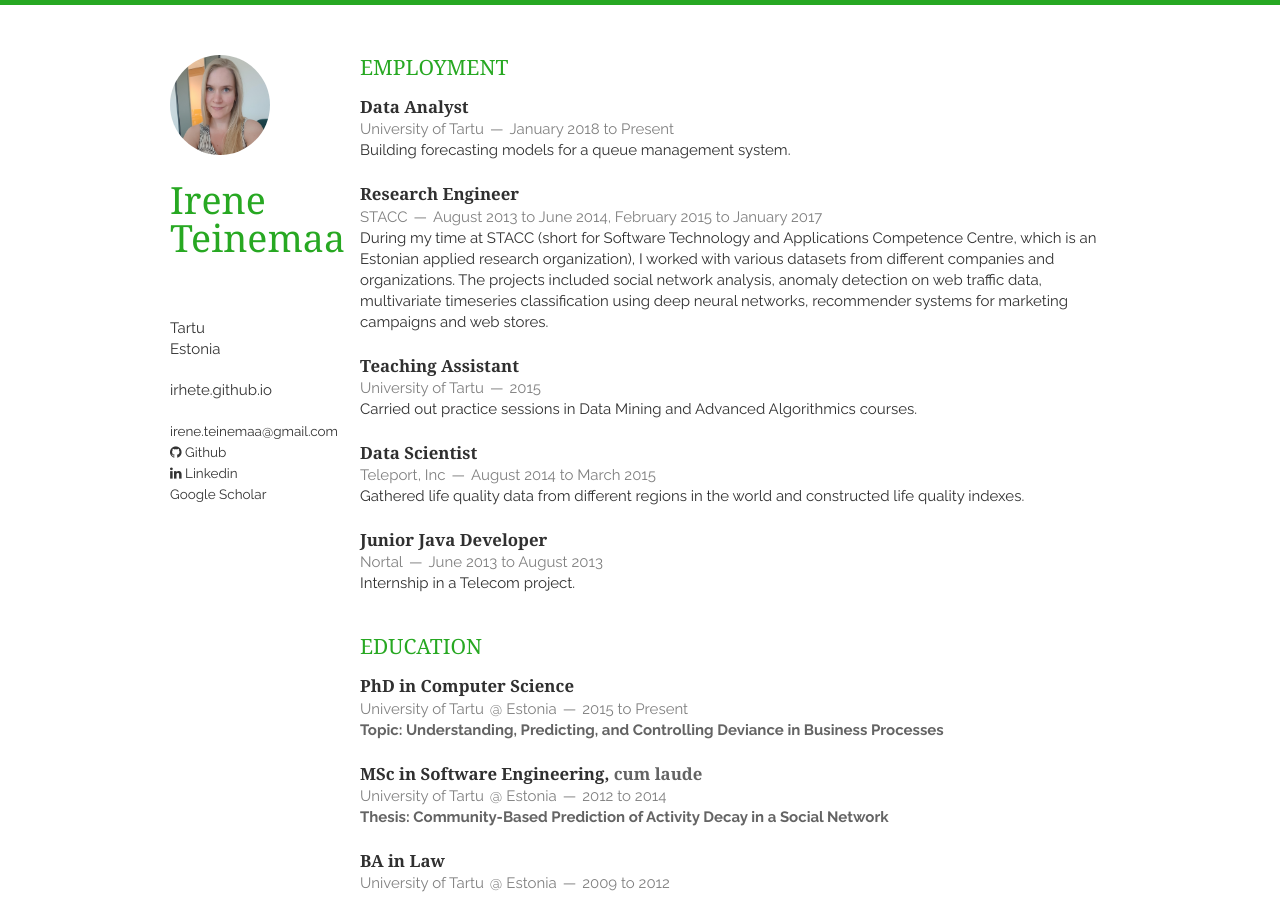
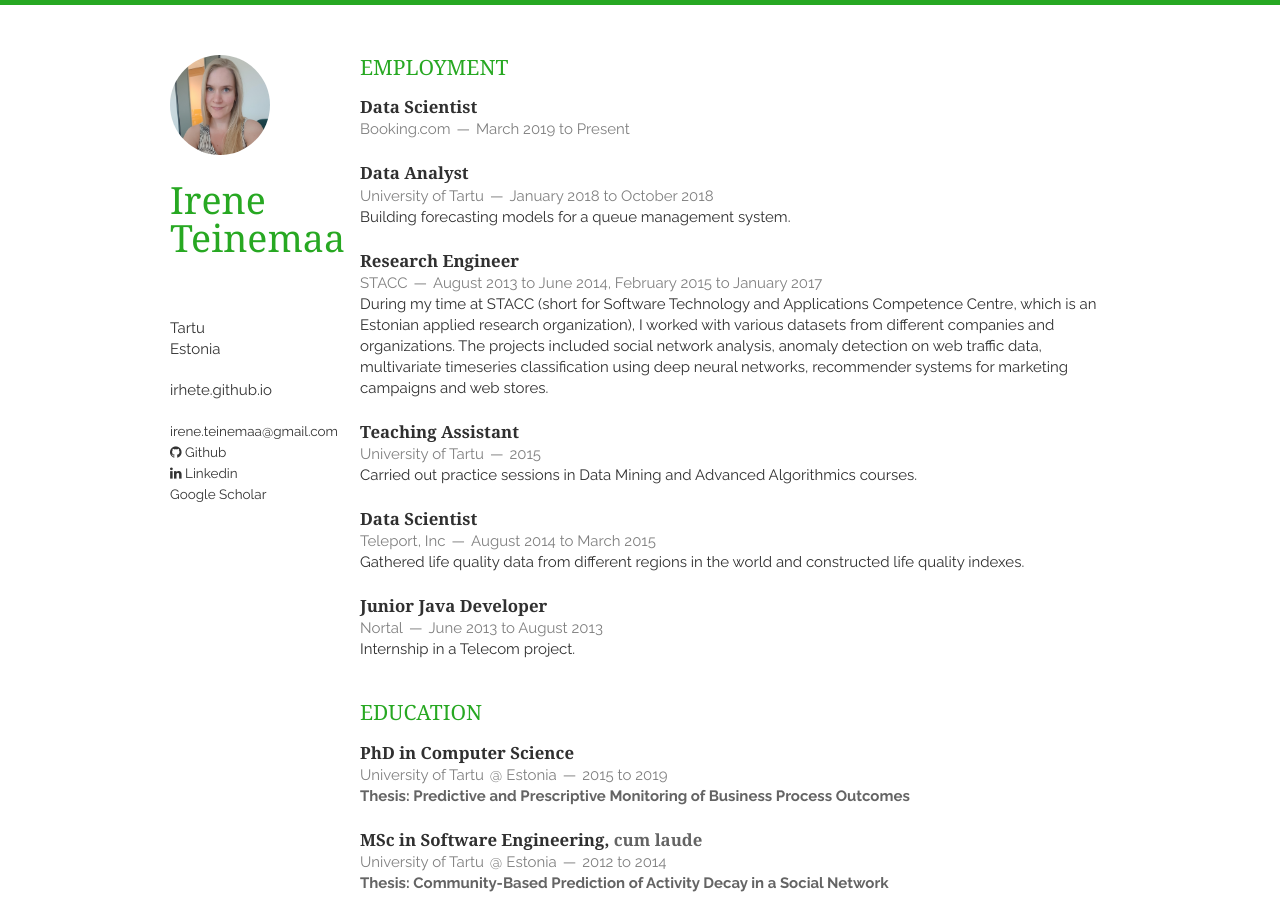
Before and after one commit to irhete/resume, a Jekyll site: the page built from index.html, in a window 1280 px wide and 900 px high. Built offline with Jekyll 4.4.1, drawn with Linux system fonts in a browser that asks for light colours; nearby versions of some CDN libraries; the list of posts is cut into pages by our own code; a style sheet for code colours, icons or effects is not loaded.

Commit message:
Updated PhD and job

```diff
--- a/_includes/education.html
+++ b/_includes/education.html
@@ -4,10 +4,10 @@
         <header>
             <h1>PhD in Computer Science</h1>
             <span>University of Tartu</span>
-            <span><address>Estonia</address><time>2015 to Present</time></span>
+            <span><address>Estonia</address><time>2015 to 2019</time></span>
         </header>
         <p>
-            <em>Topic: Understanding, Predicting, and Controlling Deviance in Business Processes</em>
+            <em>Thesis: Predictive and Prescriptive Monitoring of Business Process Outcomes</em>
         </p>
     </article>
     <article>
--- a/_includes/employment.html
+++ b/_includes/employment.html
@@ -2,8 +2,15 @@
     <h1>Employment</h1>
     <article>
         <header>
+            <h1>Data Scientist</h1>
+            <span><address>Booking.com</address><time>March 2019 to Present</time></span>
+        </header>
+
+    </article>
+    <article>
+        <header>
             <h1>Data Analyst</h1>
-            <span><address>University of Tartu</address><time>January 2018 to Present</time></span>
+            <span><address>University of Tartu</address><time>January 2018 to October 2018</time></span>
         </header>
         <p>Building forecasting models for a queue management system.</p>
     </article>
```
